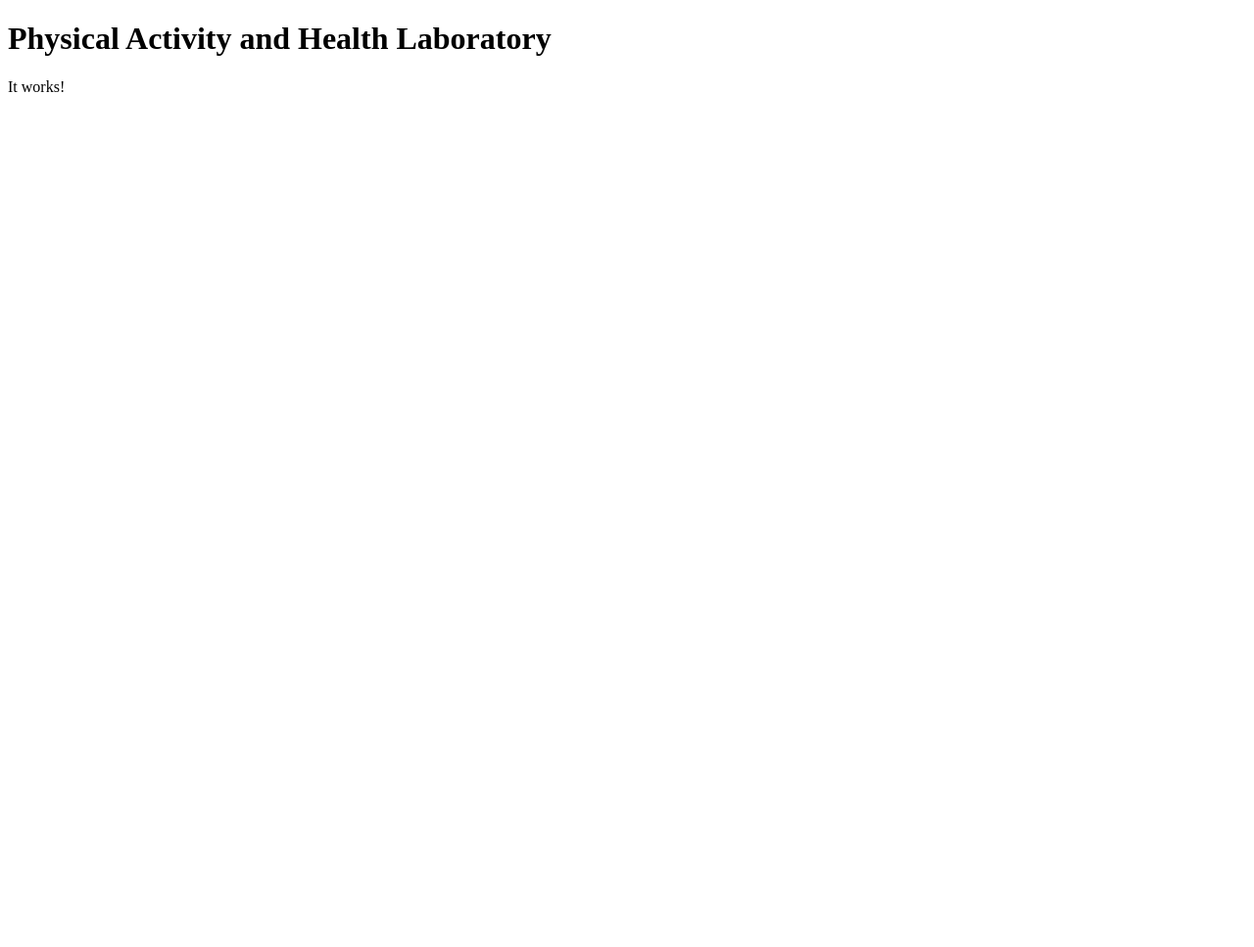
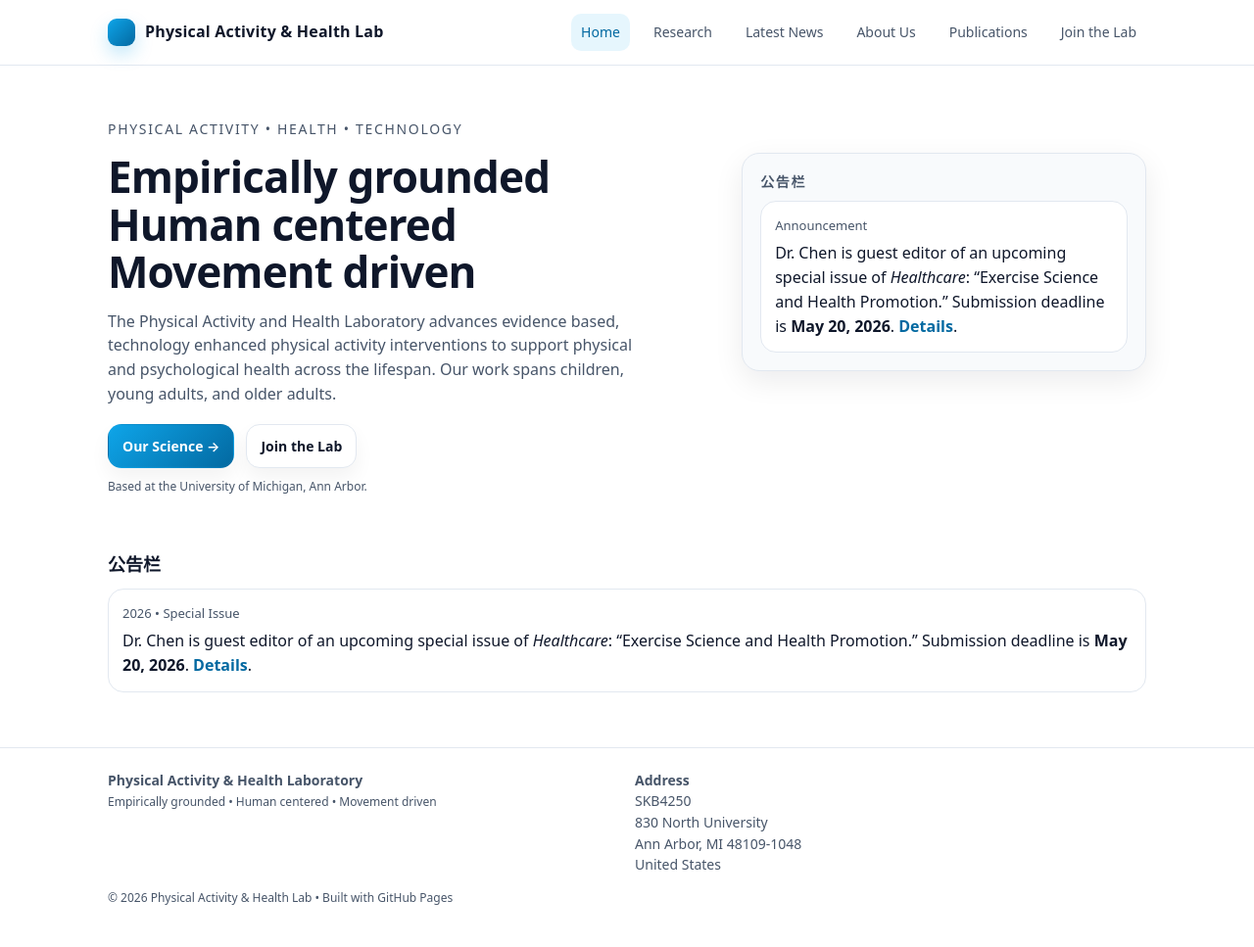
Before and after one commit to PhysicalActivityHealthLab/PhysicalActivityHealthLab.github.io, a plain HTML site: page index.html in a window 1280 px wide. Shown: the whole page at 98% size. Before the commit the page ends 800 px from the top, so only its background shows below. Drawn offline with Linux system fonts and the light colour scheme.

Commit message:
templates

```diff
--- /dev/null
+++ b/assets/styles.css
@@ -0,0 +1,224 @@
+:root{
+  --bg:#ffffff;
+  --text:#0f172a;
+  --muted:#475569;
+  --line:#e2e8f0;
+  --card:#f8fafc;
+  --accent:#0ea5e9;
+  --accent2:#0369a1;
+  --shadow: 0 10px 30px rgba(2, 8, 23, 0.08);
+  --radius: 18px;
+  --max: 1100px;
+}
+
+*{ box-sizing:border-box; }
+html,body{ margin:0; padding:0; }
+body{
+  font-family: ui-sans-serif, system-ui, -apple-system, Segoe UI, Roboto, Helvetica, Arial, "Apple Color Emoji","Segoe UI Emoji";
+  background: var(--bg);
+  color: var(--text);
+  line-height: 1.55;
+}
+
+a{ color: inherit; text-decoration: none; }
+a:hover{ text-decoration: underline; }
+
+.container{
+  max-width: var(--max);
+  margin: 0 auto;
+  padding: 0 20px;
+}
+
+/* Top bar */
+.topbar{
+  position: sticky;
+  top: 0;
+  background: rgba(255,255,255,0.92);
+  backdrop-filter: blur(10px);
+  border-bottom: 1px solid var(--line);
+  z-index: 10;
+}
+
+.nav{
+  display:flex;
+  align-items:center;
+  justify-content:space-between;
+  gap: 18px;
+  padding: 14px 0;
+}
+
+.brand{
+  font-weight: 700;
+  letter-spacing: 0.2px;
+  display:flex;
+  align-items:center;
+  gap:10px;
+}
+.brand-badge{
+  width: 28px;
+  height: 28px;
+  border-radius: 9px;
+  background: linear-gradient(135deg, var(--accent), var(--accent2));
+  box-shadow: 0 8px 18px rgba(14,165,233,0.25);
+}
+
+.navlinks{
+  display:flex;
+  flex-wrap: wrap;
+  gap: 14px;
+  align-items:center;
+  justify-content:flex-end;
+}
+.navlinks a{
+  font-size: 14px;
+  color: var(--muted);
+  padding: 8px 10px;
+  border-radius: 10px;
+}
+.navlinks a:hover{
+  background: rgba(2,8,23,0.04);
+  text-decoration:none;
+  color: var(--text);
+}
+.navlinks a.active{
+  background: rgba(14,165,233,0.10);
+  color: var(--accent2);
+}
+
+/* Hero */
+.hero{
+  padding: 54px 0 22px;
+}
+.kicker{
+  color: var(--muted);
+  font-size: 14px;
+  letter-spacing: 0.12em;
+  text-transform: uppercase;
+}
+.hero-grid{
+  display:grid;
+  grid-template-columns: 1.2fr 0.8fr;
+  gap: 28px;
+  align-items:start;
+  margin-top: 14px;
+}
+@media (max-width: 880px){
+  .hero-grid{ grid-template-columns: 1fr; }
+}
+
+.hero-title{
+  font-size: 44px;
+  line-height: 1.1;
+  margin: 0;
+  letter-spacing: -0.02em;
+}
+.hero-title span{
+  display:block;
+}
+@media (max-width: 520px){
+  .hero-title{ font-size: 36px; }
+}
+
+.hero-text{
+  margin-top: 14px;
+  color: var(--muted);
+  font-size: 16px;
+  max-width: 62ch;
+}
+
+.cta-row{
+  margin-top: 18px;
+  display:flex;
+  gap: 12px;
+  flex-wrap: wrap;
+}
+.btn{
+  display:inline-flex;
+  align-items:center;
+  justify-content:center;
+  gap:10px;
+  padding: 11px 14px;
+  border-radius: 14px;
+  border: 1px solid var(--line);
+  background: #fff;
+  box-shadow: 0 10px 20px rgba(2,8,23,0.05);
+  font-weight: 600;
+  font-size: 14px;
+}
+.btn:hover{
+  text-decoration:none;
+  transform: translateY(-1px);
+  transition: 0.12s ease;
+}
+.btn-primary{
+  border-color: transparent;
+  background: linear-gradient(135deg, var(--accent), var(--accent2));
+  color: white;
+}
+
+.card{
+  background: var(--card);
+  border: 1px solid var(--line);
+  border-radius: var(--radius);
+  padding: 18px;
+  box-shadow: var(--shadow);
+}
+.card h3{
+  margin: 0 0 8px;
+  font-size: 14px;
+  letter-spacing: 0.12em;
+  text-transform: uppercase;
+  color: var(--muted);
+}
+.card p{ margin: 0; color: var(--text); }
+
+/* Sections */
+.section{
+  padding: 22px 0;
+}
+.section-title{
+  font-size: 18px;
+  margin: 0 0 10px;
+}
+.notice{
+  display:grid;
+  grid-template-columns: 1fr;
+  gap: 10px;
+}
+.notice-item{
+  background: #fff;
+  border: 1px solid var(--line);
+  border-radius: 16px;
+  padding: 14px 14px;
+}
+.notice-item .meta{
+  font-size: 13px;
+  color: var(--muted);
+  margin-bottom: 6px;
+}
+.notice-item a{
+  color: var(--accent2);
+  font-weight: 600;
+}
+.notice-item a:hover{ text-decoration: underline; }
+
+/* Footer */
+.footer{
+  margin-top: 34px;
+  border-top: 1px solid var(--line);
+  padding: 22px 0 40px;
+  color: var(--muted);
+  font-size: 14px;
+}
+.footer-grid{
+  display:grid;
+  grid-template-columns: 1fr 1fr;
+  gap: 16px;
+}
+@media (max-width: 780px){
+  .footer-grid{ grid-template-columns: 1fr; }
+}
+.small{
+  font-size: 12px;
+  color: var(--muted);
+}
--- a/index.html
+++ b/index.html
@@ -1,8 +1,137 @@
 <!doctype html>
-<html>
-  <head><meta charset="utf-8"><title>PAH Lab</title></head>
-  <body>
-    <h1>Physical Activity and Health Laboratory</h1>
-    <p>It works!</p>
-  </body>
+<html lang="en">
+<head>
+  <meta charset="utf-8" />
+  <meta name="viewport" content="width=device-width, initial-scale=1" />
+  <title>Physical Activity and Health Laboratory</title>
+  <meta name="description" content="The Physical Activity and Health Laboratory advances evidence-based, technology-enhanced physical activity interventions to support health across the lifespan." />
+  <link rel="stylesheet" href="assets/styles.css" />
+</head>
+<body>
+
+  <!-- Top bar -->
+  <header class="topbar">
+    <div class="container">
+      <nav class="nav" aria-label="Primary navigation">
+        <a class="brand" href="index.html" aria-label="Home">
+          <span class="brand-badge" aria-hidden="true"></span>
+          <span>Physical Activity &amp; Health Lab</span>
+        </a>
+
+        <div class="navlinks">
+          <a class="active" href="index.html">Home</a>
+          <a href="research.html">Research</a>
+          <a href="latest-news.html">Latest News</a>
+          <a href="about.html">About Us</a>
+          <a href="publications.html">Publications</a>
+          <a href="join.html">Join the Lab</a>
+        </div>
+      </nav>
+    </div>
+  </header>
+
+  <!-- Hero -->
+  <main>
+    <section class="hero">
+      <div class="container">
+        <div class="kicker">Physical Activity • Health • Technology</div>
+
+        <div class="hero-grid">
+          <div>
+            <h1 class="hero-title">
+              <span>Empirically grounded</span>
+              <span>Human centered</span>
+              <span>Movement driven</span>
+            </h1>
+
+            <p class="hero-text">
+              The Physical Activity and Health Laboratory advances evidence based, technology enhanced physical activity interventions
+              to support physical and psychological health across the lifespan.
+              Our work spans children, young adults, and older adults.
+            </p>
+
+            <div class="cta-row">
+              <!-- “Our Science” button jumps to Research page -->
+              <a class="btn btn-primary" href="research.html">Our Science →</a>
+              <a class="btn" href="join.html">Join the Lab</a>
+            </div>
+
+            <p class="small" style="margin-top:10px;">
+              Based at the University of Michigan, Ann Arbor.
+            </p>
+          </div>
+
+          <!-- Right-side card: 公告栏 preview -->
+          <aside class="card" aria-label="Bulletin">
+            <h3>公告栏</h3>
+            <div class="notice">
+              <div class="notice-item">
+                <div class="meta">Announcement</div>
+                <div>
+                  Dr. Chen is guest editor of an upcoming special issue of <em>Healthcare</em>:
+                  “Exercise Science and Health Promotion.” Submission deadline is <strong>May 20, 2026</strong>.
+                  <a href="#" title="Add the real link later">Details</a>.
+                </div>
+              </div>
+            </div>
+          </aside>
+        </div>
+      </div>
+    </section>
+
+    <!-- Bulletin section (full-width) -->
+    <section class="section" aria-label="Bulletin board">
+      <div class="container">
+        <h2 class="section-title">公告栏</h2>
+
+        <div class="notice">
+          <div class="notice-item">
+            <div class="meta">2026 • Special Issue</div>
+            <div>
+              Dr. Chen is guest editor of an upcoming special issue of <em>Healthcare</em>:
+              “Exercise Science and Health Promotion.” Submission deadline is <strong>May 20, 2026</strong>.
+              <a href="#" title="Add the real link later">Details</a>.
+            </div>
+          </div>
+
+          <!-- Add more notices like this -->
+          <!--
+          <div class="notice-item">
+            <div class="meta">2026 • Lab Update</div>
+            <div>We’re recruiting research assistants for Spring/Summer 2026. <a href="join.html">Learn more</a>.</div>
+          </div>
+          -->
+        </div>
+      </div>
+    </section>
+  </main>
+
+  <!-- Footer -->
+  <footer class="footer">
+    <div class="container">
+      <div class="footer-grid">
+        <div>
+          <strong>Physical Activity &amp; Health Laboratory</strong><br/>
+          <span class="small">Empirically grounded • Human centered • Movement driven</span>
+        </div>
+        <div>
+          <strong>Address</strong><br/>
+          SKB4250<br/>
+          830 North University<br/>
+          Ann Arbor, MI 48109-1048<br/>
+          United States
+        </div>
+      </div>
+
+      <div class="small" style="margin-top:14px;">
+        © <span id="year"></span> Physical Activity &amp; Health Lab • Built with GitHub Pages
+      </div>
+    </div>
+
+    <script>
+      document.getElementById("year").textContent = new Date().getFullYear();
+    </script>
+  </footer>
+
+</body>
 </html>
```
Also changed, not shown: about.html (added, +46 -0 lines), join.html (added, +46 -0 lines), latest-news.html (added, +46 -0 lines), publications.html (added, +46 -0 lines), research.html (added, +46 -0 lines).
